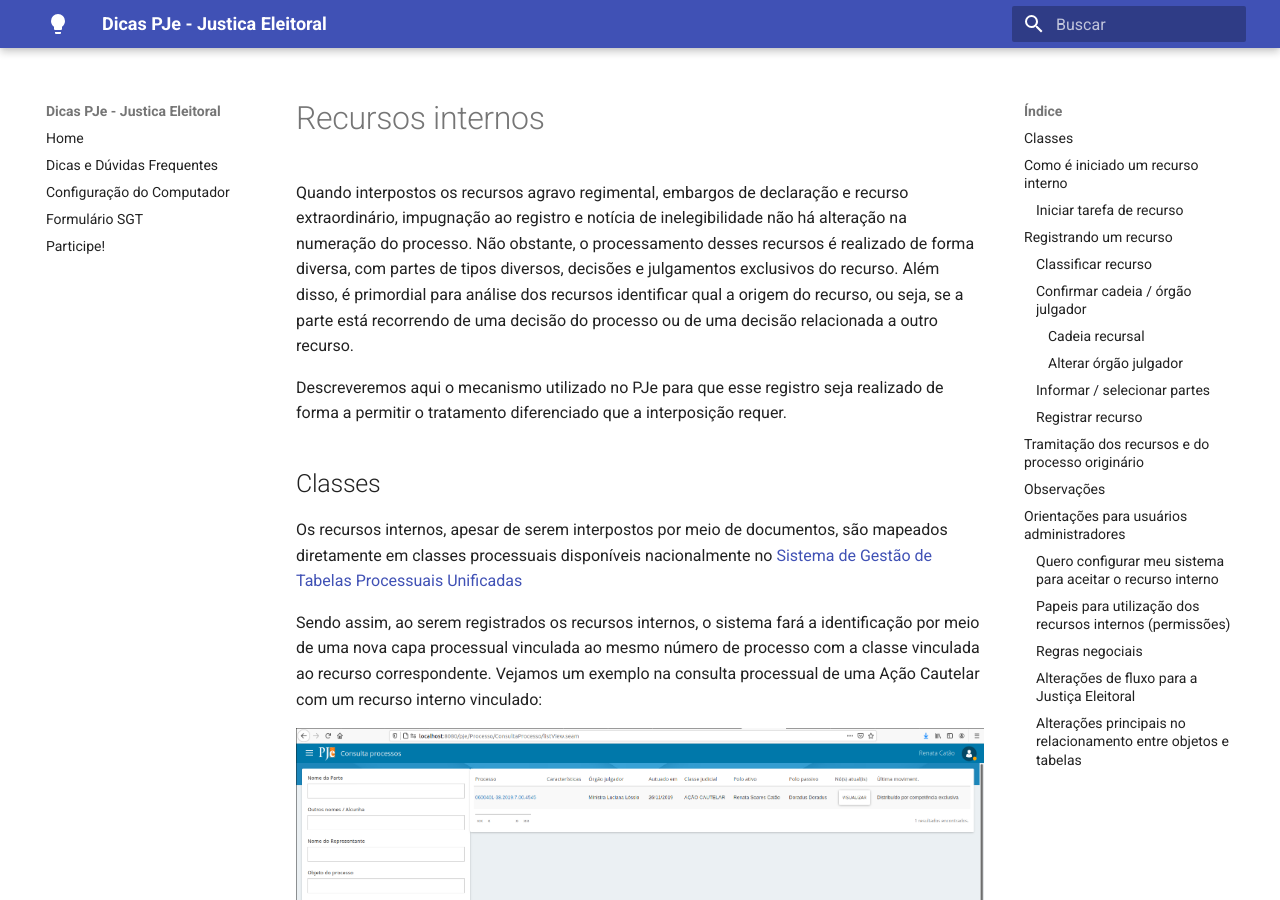
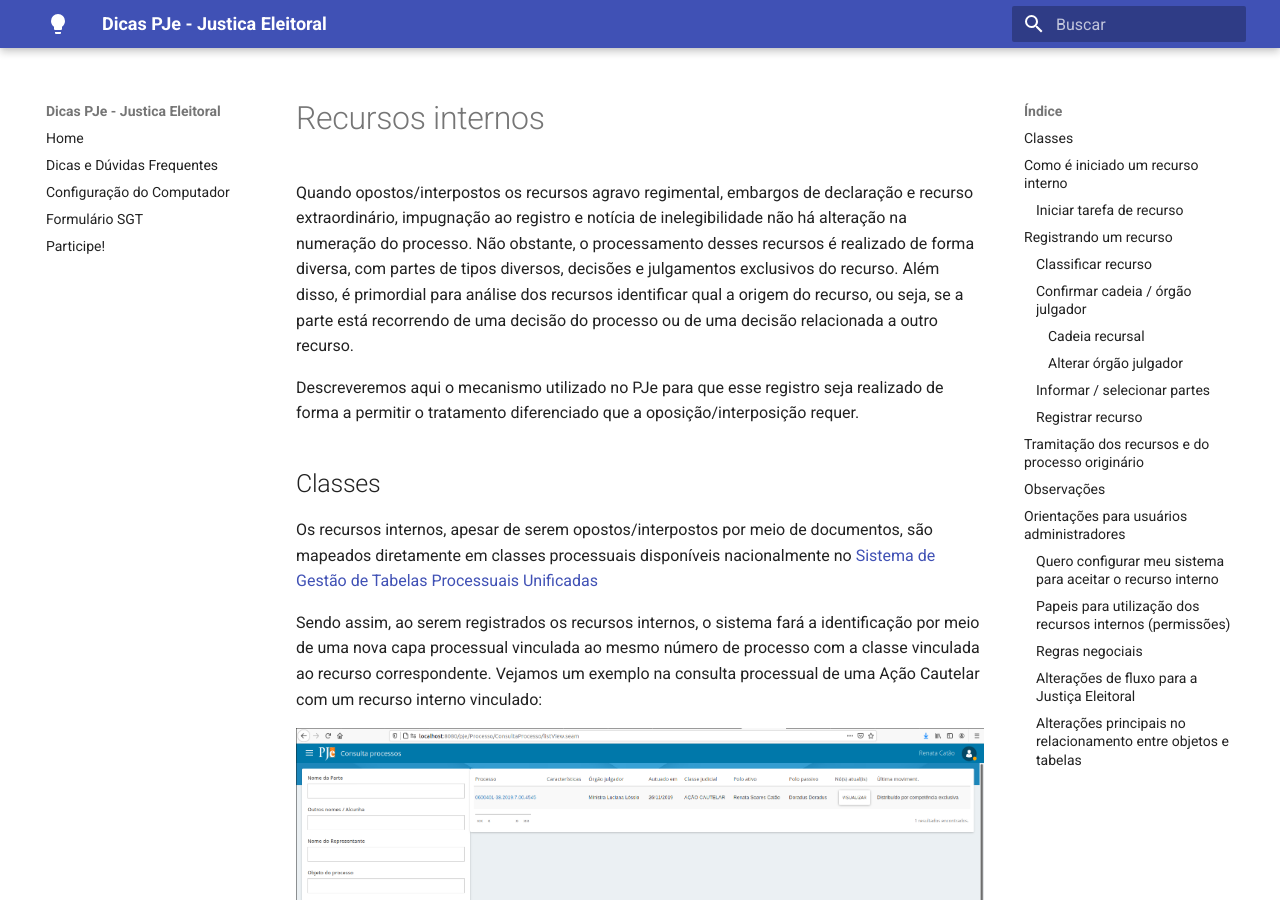
Before and after one commit to PJeJE/dicas_versao_1, an MkDocs documentation site: the page built from docs/recursos.md, in a window 1280 px wide and 900 px high. Built offline with MkDocs 1.6.1 and Material for MkDocs 9.7.7, drawn with Linux system fonts in a browser that asks for light colours; nearby versions of some CDN libraries; some of the changed text lies outside the part shown.

Commit message:
Interposição / Oposição
Ajuste para fazer constar oposição/interposição nos casos em que não há especificação do recurso.

Ajuste para fazer constar interposição nos casos de Recurso Extraordinário.

Ajuste para fazer constar oposição nos casos de Embargos de Declaração, Recursos Internos etc.

```diff
--- a/docs/recursos.md
+++ b/docs/recursos.md
@@ -1,12 +1,12 @@
 # Recursos internos
 
-Quando interpostos os recursos agravo regimental, embargos de declaração e recurso extraordinário, impugnação ao registro e notícia de inelegibilidade não há alteração na numeração do processo. Não obstante, o processamento desses recursos é realizado de forma diversa, com partes de tipos diversos, decisões e julgamentos exclusivos do recurso. Além disso, é primordial para análise dos recursos identificar qual a origem do recurso, ou seja, se a parte está recorrendo de uma decisão do processo ou de uma decisão relacionada a outro recurso.
+Quando opostos/interpostos os recursos agravo regimental, embargos de declaração e recurso extraordinário, impugnação ao registro e notícia de inelegibilidade não há alteração na numeração do processo. Não obstante, o processamento desses recursos é realizado de forma diversa, com partes de tipos diversos, decisões e julgamentos exclusivos do recurso. Além disso, é primordial para análise dos recursos identificar qual a origem do recurso, ou seja, se a parte está recorrendo de uma decisão do processo ou de uma decisão relacionada a outro recurso.
 
-Descreveremos aqui o mecanismo utilizado no PJe para que esse registro seja realizado de forma a permitir o tratamento diferenciado que a interposição requer.
+Descreveremos aqui o mecanismo utilizado no PJe para que esse registro seja realizado de forma a permitir o tratamento diferenciado que a oposição/interposição requer.
 
 ## Classes
 
-Os recursos internos, apesar de serem interpostos por meio de documentos, são mapeados diretamente em classes processuais disponíveis nacionalmente no [Sistema de Gestão de Tabelas Processuais Unificadas](https://www.cnj.jus.br/sgt/consulta_publica_classes.php)
+Os recursos internos, apesar de serem opostos/interpostos por meio de documentos, são mapeados diretamente em classes processuais disponíveis nacionalmente no [Sistema de Gestão de Tabelas Processuais Unificadas](https://www.cnj.jus.br/sgt/consulta_publica_classes.php)
 
 Sendo assim, ao serem registrados os recursos internos, o sistema fará a identificação por meio de uma nova capa processual vinculada ao mesmo número de processo com a classe vinculada ao recurso correspondente. Vejamos um exemplo na consulta processual de uma Ação Cautelar com um recurso interno vinculado:
 
@@ -37,11 +37,11 @@ Perceba que as informações importantes para o registro do recurso estão desta
 
 ## Como é iniciado um recurso interno
 
-Via de regra, o recurso é interposto quando o usuário externo (advogado, procurador, parte) inclui um novo documento expondo seu pleito. O documento, se classificado corretamente pelo usuário na interposição, terá o tipo correspondente à classe recursal interna. Ou seja, se o advogado, por exemplo, quer recorrer por meio de Embargos de Declaração em uma Ação Cautelar, ele deve selecionar, na tela correspondente, o tipo de documento Embargos de Declaração. Veja a tela de inclusão de documentos que o advogado tem acesso:
+Via de regra, o recurso é oposto/interposto quando o usuário externo (advogado, procurador, parte) inclui um novo documento expondo seu pleito. O documento, se classificado corretamente pelo usuário na oposição/interposição, terá o tipo correspondente à classe recursal interna. Ou seja, se o advogado, por exemplo, quer recorrer por meio de Embargos de Declaração em uma Ação Cautelar, ele deve selecionar, na tela correspondente, o tipo de documento Embargos de Declaração. Veja a tela de inclusão de documentos que o advogado tem acesso:
 
 ![Inclusão de documento](img/recurso7.png)
 
-Ele deve selecionar a opção Embargos de Declaração para interpor o recurso correspondente. Ao finalizar a inclusão do documento, é iniciada uma tarefa "Registrar recurso" para que o servidor faça o registro.
+Ele deve selecionar a opção Embargos de Declaração para opor o recurso correspondente. Ao finalizar a inclusão do documento, é iniciada uma tarefa "Registrar recurso" para que o servidor faça o registro.
 
 ![Registrar recurso](img/recurso8.png)
 
```
Also changed, not shown: other parts of docs/recursos.md (+2 -2 lines).
